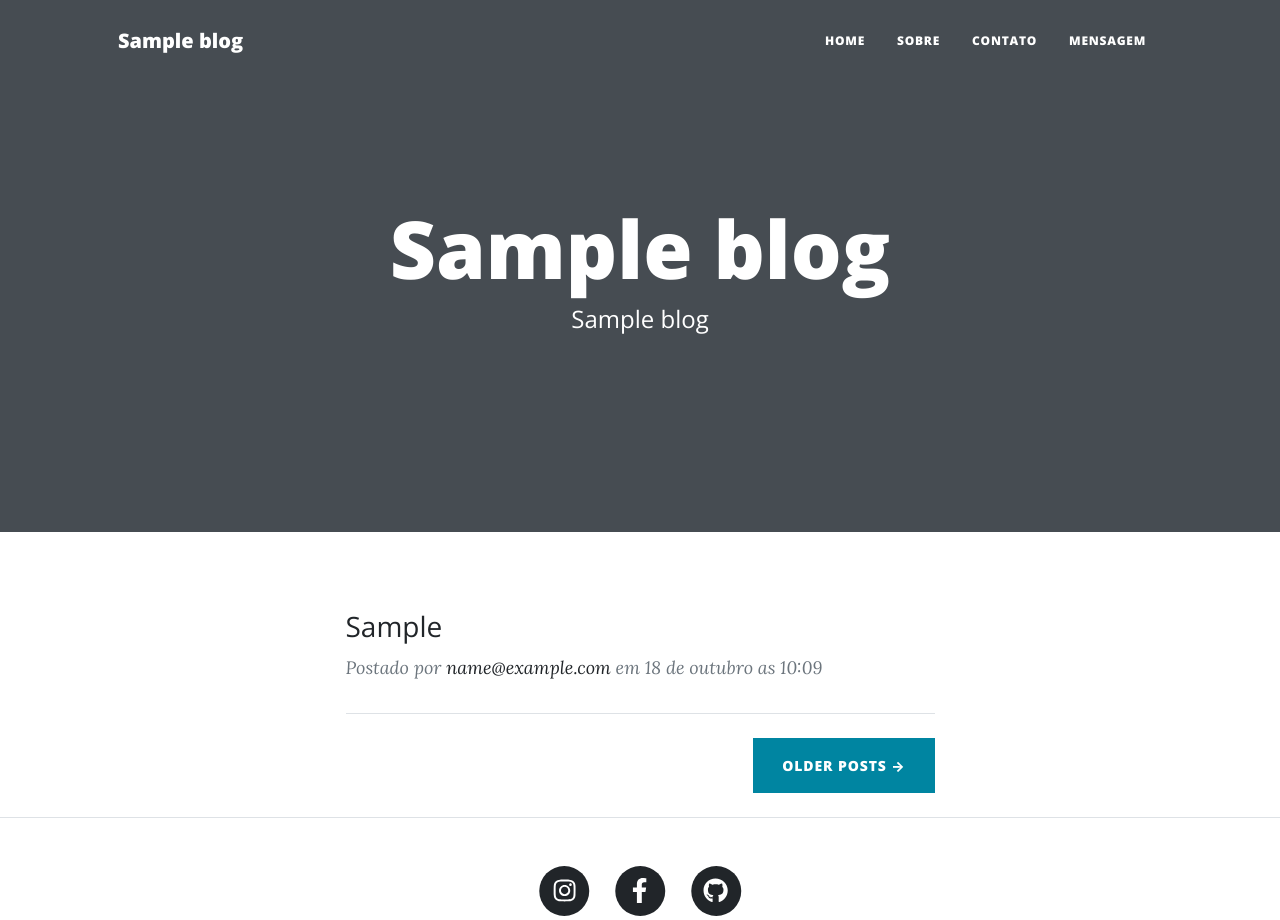
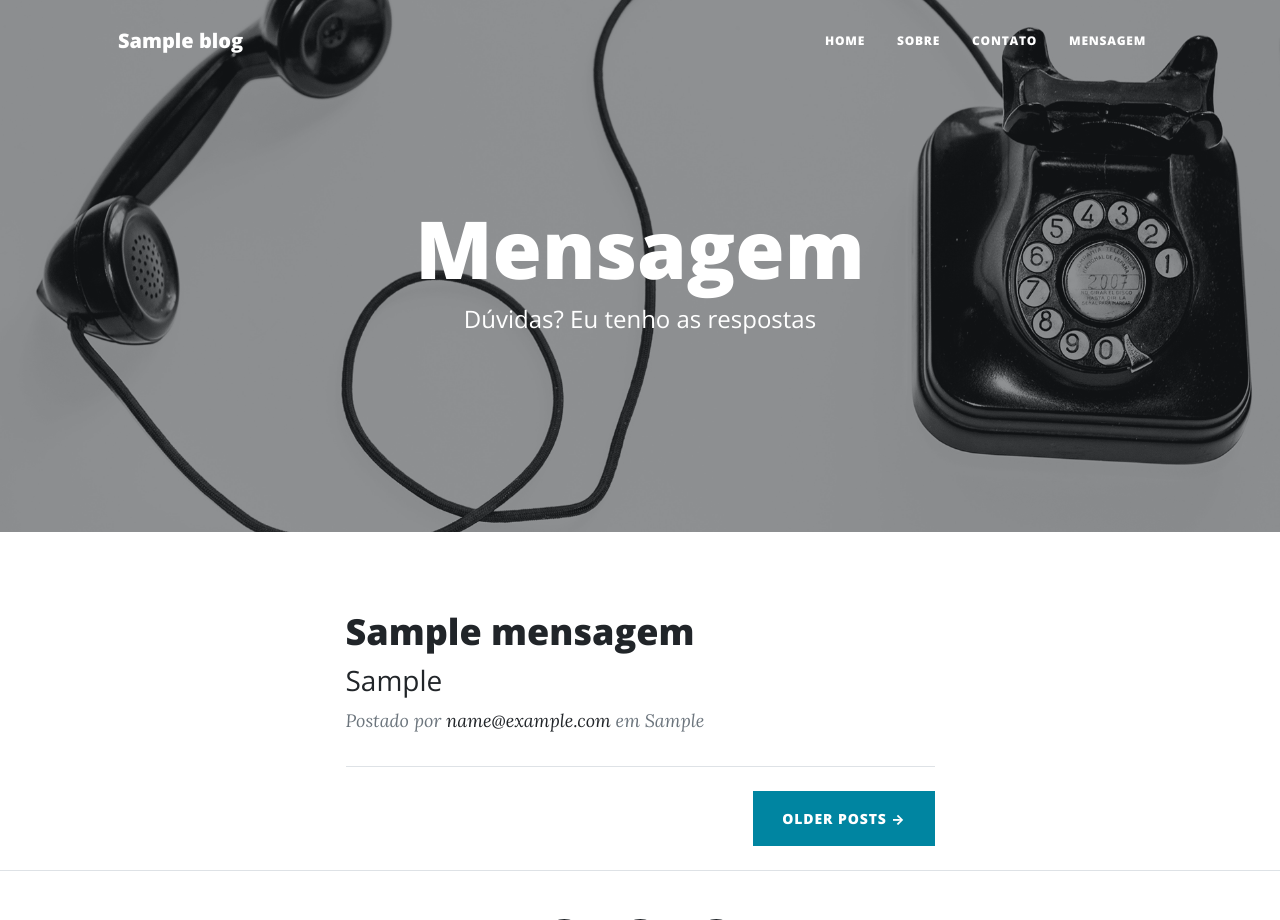
Before and after one commit to Edu-oliveira7/blog-ex-2, a Django app: template blog/templates/mensagens.html in a window 1280 px wide. Shown: the top 920 px of the page. Run offline with Django 5.2, Linux system fonts and the light colour scheme; tables that the repository leaves empty hold one stand-in row (values such as "Sample post"); the template is opened without the code that fills it: values that come from a table or form of the project are taken from there, most other values are stand-ins (such as "Sample title", 1, 10 or a date in 2020); data that the repository does not hold is empty; some libraries are stand-ins or nearby versions.

Commit message:
codigo ajeitado

```diff
--- a/blog/templates/mensagens.html
+++ b/blog/templates/mensagens.html
@@ -1,6 +1,21 @@
 {% extends "base.html" %}
 {% load static %}
 {%block content %}
+{% block header %}
+{% endblock header %}
+   <!-- Page Header-->
+   <header class="masthead" style="background-image: url('assets/img/contact-bg.jpg')">
+       <div class="container position-relative px-4 px-lg-5">
+           <div class="row gx-4 gx-lg-5 justify-content-center">
+               <div class="col-md-10 col-lg-8 col-xl-7">
+                   <div class="page-heading">
+                       <h1>Mensagem</h1>
+                       <span class="subheading">Dúvidas? Eu tenho as respostas</span>
+                   </div>
+               </div>
+           </div>
+       </div>
+   </header>
         <div class="container px-4 px-lg-5">
             <div class="row gx-4 gx-lg-5 justify-content-center">
                 <div class="col-md-10 col-lg-8 col-xl-7">
@@ -8,13 +23,13 @@
                     {% for mensagem in mensagens %}
                     <div class="post-preview">
                         <a href="{% url 'index' %}">
-                            <h2 class="post-title">{{ mensagem.autor}}</h2>
+                            <h2 class="post-title">{{ mensagem.nome}}</h2>
                             <h3 class="post-subtitle">{{ mensagem.mensagem}}</h3>
                         </a>
                         <p class="post-meta">
                             Postado por
                             <a href="#!">{{ mensagem.email }}</a>
-                            em {{ post.data.criacao}} 18 de outubro as 10:09
+                            em {{ mensagem.cidade}}
                         </p>
                     </div>
                     <!-- Divider-->
```
Also changed, not shown: blog/templates/contato.html (+2 -5 lines).
